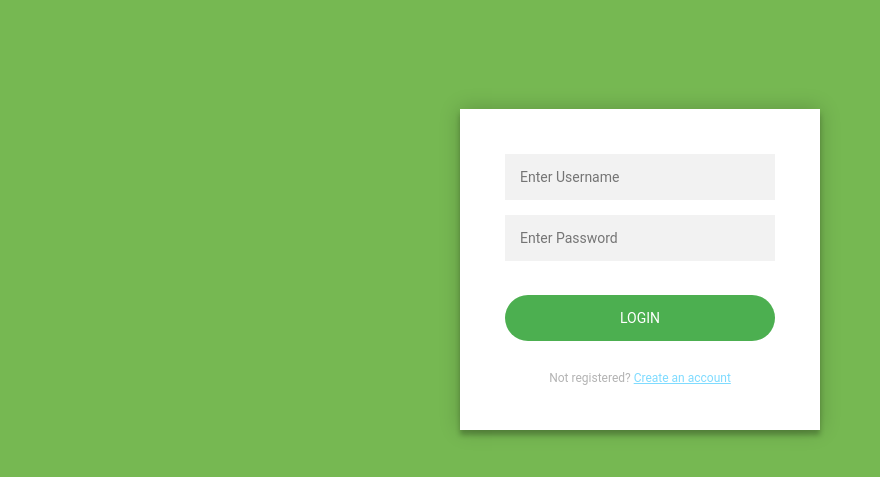
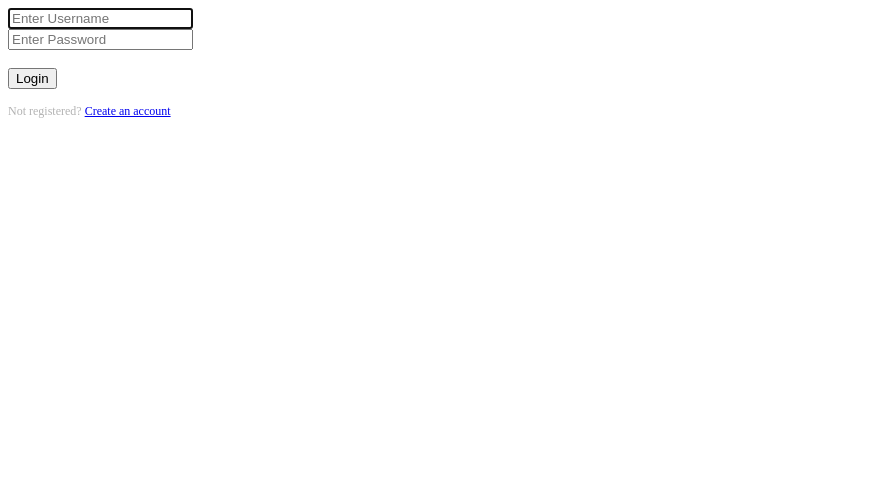
Before and after one commit to shishu1998/CourseRatingProject, a Flask app: page / in a window 1280 px wide. Shown: the top 477 px of the page, without its empty margins (0-880 px from the left). Run offline with Flask 2, Linux system fonts and the light colour scheme.

Commit message:
Update index.css

```diff
--- a/static/css/index.css
+++ b/static/css/index.css
@@ -1,60 +1,5 @@
-.login-page{
-    width: 360px;
-    padding: 8% 0 0;
-    margin: auto;
-}
-
-.form{
-    position: relative;
-    z-index: 1;
-    background: #FFFFFF;
-    max-width: 360px;
-    margin: 0 auto 100px;
-    padding: 45px;
-    text-align: center;
-    box-shadow: 0 0 20px 0 rgba(0, 0, 0, 0.2), 0 5px 5px 0 rgba(0, 0, 0, 0.24);
-}
-
-.form input {
-    font-family: "Roboto", sans-serif;
-    outline: 0;
-    background: #f2f2f2;
-    width: 100%;
-    border: 0;
-    margin: 0 0 15px;
-    padding: 15px;
-    box-sizing: border-box;
-    font-size: 14px;
-}
-
-body {
-    background: #76b852;
-    font-family: "Roboto", sans-serif;
-}
-
 .form .message {
     margin: 15px 0 0;
     color: #b3b3b3;
     font-size: 12px;
 }
-
-.form .message a {
-    color: #7FDBFF;
-    text-decoration: underline;
-}
-
-input#submitButton {
-    font-family: "Roboto", sans-serif;
-    text-transform: uppercase;
-    outline: 0;
-    background: #4CAF50;
-    width: 100%;
-    border: 0;
-    padding: 15px;
-    color: #FFFFFF;
-    font-size: 14px;
-    border-radius: 25px;
-}
-input#submitButton:hover, input#submitButton:active, input#submitButton:focus {
-    background: #43A047;
-}
```
